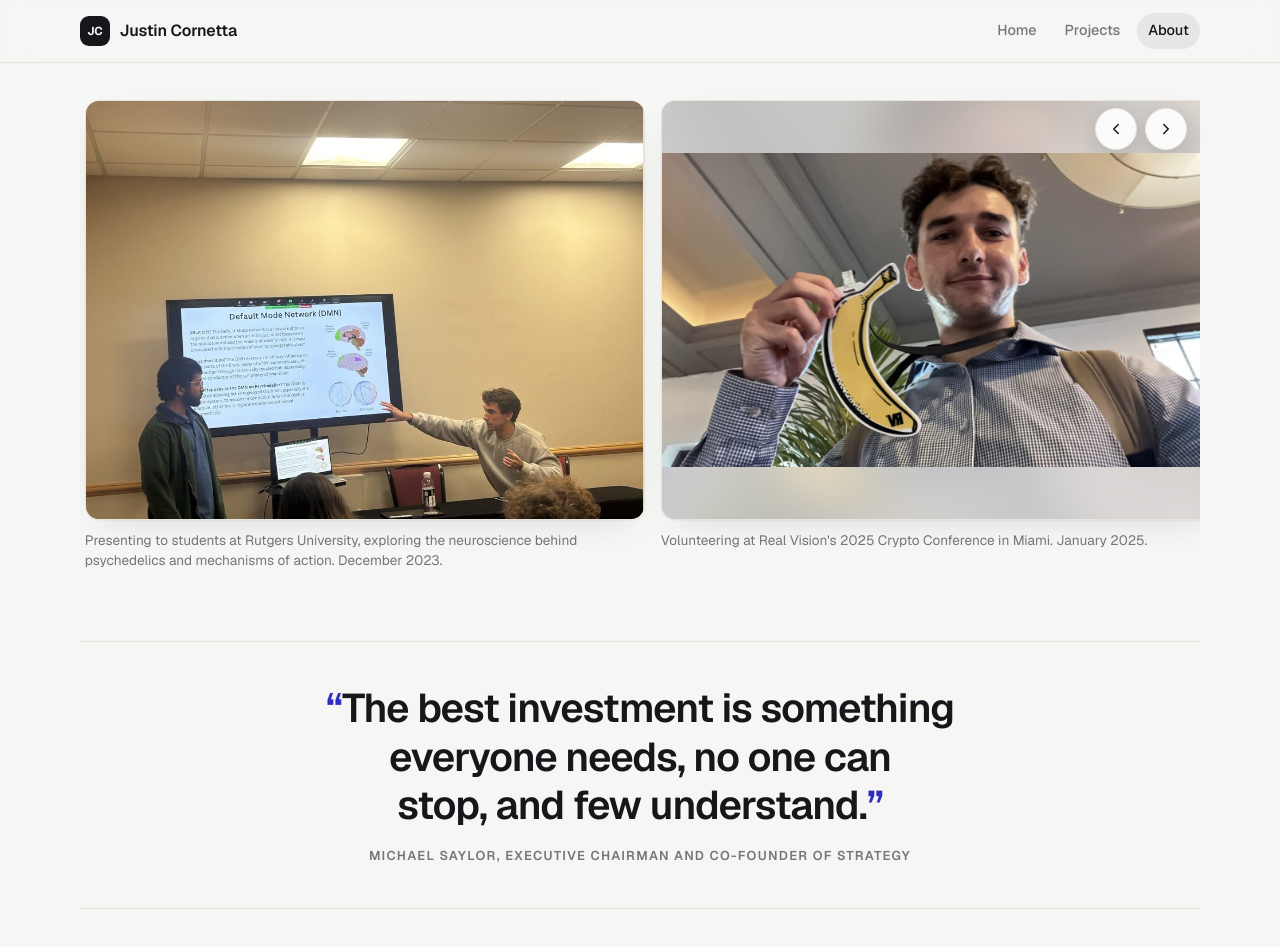
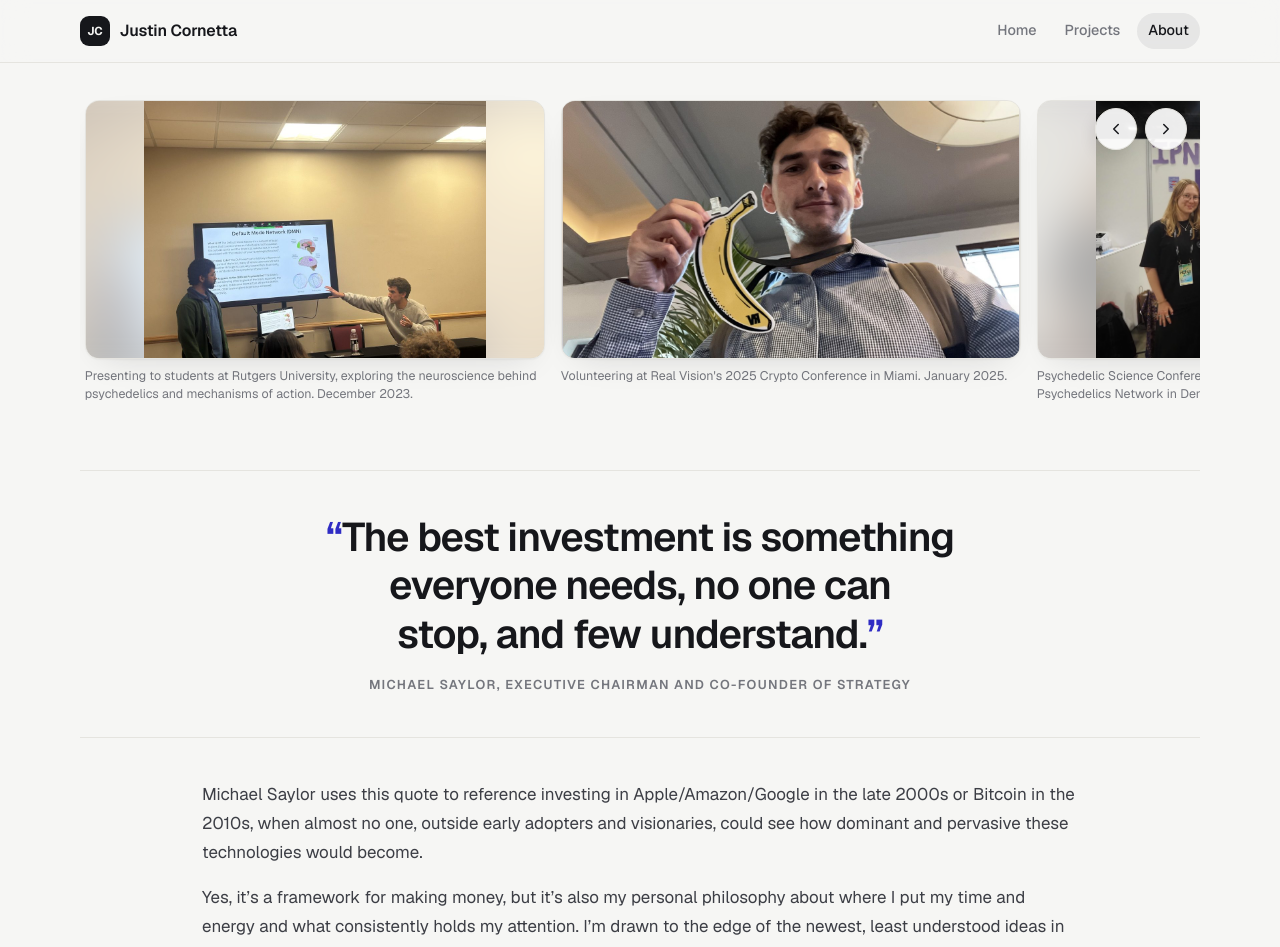
Before and after one commit to justincornetta/personal-website, a Next.js app: page /about in a window 1280 px wide. Shown: the top 947 px of the page. Built offline with nearby package versions, Linux system fonts and the light colour scheme.

Commit message:
Refresh About page content and layout

```diff
--- a/content/about.mdx
+++ b/content/about.mdx
@@ -41,29 +41,29 @@ media:
     caption: "Research project exploring the dichotomy between current clinical literature and public perception. May 2021."
 ---
 
-It’s the line I keep coming back to. It’s a motto for where I spend my time, energy, and capital, and it best captures the subjects I’m drawn to. Saylor uses this quote to reference investing in Apple/Amazon/Google in the late 2000s or Bitcoin in the 2010s, when almost no one, outside early adopters and visionaries, could see how dominant and pervasive these technologies would become.
+Michael Saylor uses this quote to reference investing in Apple/Amazon/Google in the late 2000s or Bitcoin in the 2010s, when almost no one, outside early adopters and visionaries, could see how dominant and pervasive these technologies would become.
 
-Yes, it’s a framework for making money, but it’s also a personal philosophy about where I put my time and energy and what consistently holds my attention. I’m drawn to the edge of the newest, least understood ideas in technology and medicine, before the consensus forms. That’s what pulled me into healthcare, psychedelic medicine, bitcoin, energy, and technology/AI.
+Yes, it’s a framework for making money, but it’s also my personal philosophy about where I put my time and energy and what consistently holds my attention. I’m drawn to the edge of the newest, least understood ideas in technology and medicine, before a consensus forms. That’s what pulled me into healthcare, psychedelic medicine, bitcoin, energy, and technology/AI.
 
-My experience across these fields spans many roles and projects. It’s given me a well-rounded skill set for navigating new environments, working through complexity, and solving problems. Below, I share more about my interests and experience in each area, along with a bit more about me.
+My experience across these fields spans many roles and projects. It’s given me a well-rounded skill set for navigating new environments, working through complexity, and solving problems. Below, I share more about my interests and experience in each area.
 
 ## Healthcare
 
 The early part of my career has been rooted in healthcare operations. In college, I pivoted from a pre-med path to healthcare management, bringing together my interests in medicine, healthcare, and business. That shift led me to Teladoc Health, the largest virtual-care company in the world.
 
-Over this period, I’ve grown significantly, supported by mentors and shaped by diverse experience across client experience & operations, program management, clinical operations, patient experience, and performance operations. I executed multiple C-suite-level initiatives, including implementing new capabilities in [PRISM](https://www.teladochealth.com/newsroom/press/teladoc-health-connects-digital-community-providers-to-deliver-next-generation-of-virtually-integrated-care), Teladoc’s proprietary care delivery platform, and building a new performance operations function from the ground up. My work at Teladoc has directly led to $4.5M+ in annual cost savings, $1.3M+ in incremental revenue, remediating an at-risk $10M+ client contract, which led to a $20M+ upsell within 12 months, and new commercial opportunities. The breadth of my work and the people I’ve learned from have been an immense foundation as I’ve begun my career, for which I am grateful.
+Over this period, I’ve grown significantly, supported by mentors and shaped by diverse experience across client experience & operations, program management, clinical operations, patient experience, and performance operations. I executed multiple C-suite-level initiatives, including implementing new capabilities in [PRISM](https://www.teladochealth.com/newsroom/press/teladoc-health-connects-digital-community-providers-to-deliver-next-generation-of-virtually-integrated-care), Teladoc’s proprietary care delivery platform, and building a new performance operations function from the ground up. My work at Teladoc has directly led to $4.5M+ in annual cost savings, $1.3M+ in incremental revenue, remediating an at-risk $10M+ client contract, eventually leading to a $20M+ upsell within 12 months, and new commercial opportunities. The breadth of my work and the people I’ve learned from have been an immense foundation as I’ve begun my career, for which I am grateful.
 
 ## Psychedelic medicine
 
-Driven by curiosity and my neuroscience background at the University of Pennsylvania, I’ve been drawn to the science of psychedelic medicine since 2021. In a neuroscience class on hallucinogens, including psilocybin and LSD, I first realized these “drugs” could have immense potential for healing and for advancing science. I became fascinated by the contrast between the positive results from recent clinical literature and my prior negative assumptions, shaped by mainstream perception.
+Driven by curiosity and my neuroscience background at the University of Pennsylvania, I’ve been drawn to the science of psychedelic medicine since 2021. In a neuroscience class on hallucinogens, including psilocybin and LSD, I first realized these “drugs” could have immense potential for healing and advancing science. I became fascinated by the contrast between the positive results from recent clinical literature and my prior negative assumptions, shaped by mainstream perception.
 
-Throughout my time at Penn, I continued learning to better understand the roots of that disconnect (see ["Medicine in History (Health and Societies) Final Project - 2021"](https://www.youtube.com/watch?v=sJ1BDSdRUuc)) and the broader science behind psychedelic medicine. A major inflection point was [hearing personal healing stories directly from clinical trial participants](https://www.youtube.com/watch?v=ccD2FlAWYdE) during a seminar series at Penn, which became my "why" and motivation to stay involved in this industry.
+Throughout my time at Penn, I continued learning to better understand the roots of that disconnect (see [“Medicine in History (Health and Societies) Final Project - 2021”](https://www.youtube.com/watch?v=sJ1BDSdRUuc)) and the broader science behind psychedelic medicine. A major personal inflection point was [hearing personal healing stories directly from clinical trial participants](https://www.youtube.com/watch?v=ccD2FlAWYdE) during a seminar series at Penn, which, to this day, is a major source of motivation for my work in this industry.
 
-Without an outlet to share this passion, I initially felt lost. That’s what led me to restart a psychedelic society during my graduate studies at Rutgers University (see “[RU Psyched Club Manual](https://drive.google.com/file/d/1NF2iuvrhoLAkkLj_odi6kYI9i_AG8Q6w/view?usp=drive_link)”) and to expand the mission on a global scale through the [Intercollegiate Psychedelics Network](https://www.intercollegiatepsychedelics.net/). Within a year at Rutgers, we recruited a team of 7 officers and 250+ members, and organized 9 educational events to advance responsible psychedelic discourse and community at Rutgers University. As a result, we were invited to join the New Jersey Psilocybin Coalition to support advocacy of [NJS2283: Psilocybin Behavioral Health Access and Services Act](https://www.njleg.state.nj.us/bill-search/2024/S2283/bill-text?f=S2500&n=2283_R1). At IPN, we’ve grown to 2,100+ members across 70+ countries, supporting students’ professional growth and career development through hundreds of hours of free programming.
+Without an outlet to share this passion, I initially felt lost. That’s what led me to restart a psychedelic society during my graduate studies at Rutgers University (see “[RU Psyched Club Manual](https://drive.google.com/file/d/1NF2iuvrhoLAkkLj_odi6kYI9i_AG8Q6w/view?usp=drive_link)”) and to expand this mission on a global scale through the [Intercollegiate Psychedelics Network](https://www.intercollegiatepsychedelics.net/). Within a year at Rutgers, we recruited a team of 7 officers and 250+ members, and organized 9 educational events to advance responsible psychedelic discourse and community at Rutgers University. As a result, we were invited to join the New Jersey Psilocybin Coalition to support advocacy of [NJS2283: Psilocybin Behavioral Health Access and Services Act](https://www.njleg.state.nj.us/bill-search/2024/S2283/bill-text?f=S2500&n=2283_R1). At IPN, we’ve grown to 2,100+ members across 70+ countries, supporting students’ professional growth and career development through hundreds of hours of free programming.
 
 Today, I’m most passionate about expanding my reach in this space as psychedelic medicine enters the mainstream. I care about the path from clinical validation to mainstream access, and I look forward to opportunities to work with individuals and companies to deliver psychedelic therapy safely and efficiently at scale.
 
-## Investing & Markets (Bitcoin, Technology/AI, Energy)
+## Investing & Markets (Bitcoin, Energy, AI & Technology)
 
 In my spare time, I write and share market research at @jmjcapital across individual companies, macroeconomics, Bitcoin, energy, technology, and psychedelic medicine. I enjoy understanding businesses from the inside out and forming a view before the consensus does.
 
@@ -71,18 +71,14 @@ JMJ Capital started in 2021 as a joke among a few friends (JMJ stands for Justin
 
 Today, I share this passion with a broader group of friends and an online community on X. The industries I research are rooted in my core philosophy of investing in areas with asymmetry.
 
-- **Bitcoin:** Bitcoin is a savings technology the world has never had. Every prior form of money, from rai stone to metals to fiat, fails on scarcity, portability, and/or decentralization, which is exactly how governments debase currency and quietly erode people's savings, from [coin clipping during the Roman Empire](https://onrampbitcoin.com/knowledge-center/what-is-coin-clipping-the-original-form-of-currency-debasement) to [1930s US gold seizures](https://en.wikipedia.org/wiki/Executive_Order_6102) to [Venezuela's hyperinflation](https://www.youtube.com/watch?v=XbKQ9_RFIJc) and [today's cost-of-living crisis](https://wtfhappenedin1971.com/). Bitcoin is the first money that is scarce, divisible, portable, and decentralized at once, which gives individuals real protection from government overreach and monetary debasement. Most people dismiss it as magic internet money because they have never questioned the money they inherited.
-- **Energy:** We are in the middle of an energy transformation, accelerated by electrification and AI's rising power demand. Headlines fixate on nuclear, gas, and coal, but [solar, wind, and battery storage keep winning new grid capacity because they are accessible, cheap today](https://x.com/jmjcapital/status/1939073824684941636/photo/1) and only getting cheaper every year, [driven by steep learning curves](https://x.com/jmjcapital/status/1743820001566400687?s=20). I pay closest attention to battery storage: it solves the intermittency of renewables and [makes existing gas and nuclear more efficient by allowing gas/nuclear at 100% capacity while the battery manages the supply/demand imbalance](https://x.com/jmjcapital/status/1981328994394845293?s=20). A trillion-dollar market solving for a persistent problem of meeting today’s accelerating energy demands.
-- **AI/Technology:** Many still call AI a bubble like the 2001 dot-com era, but the loudest skeptics usually are not daily users. Using Claude Opus 4.5 and OpenClaw after the initial release made it obvious to me that we are in the early innings of a real technological shift. Pairing that with what I know about energy, especially the physical constraints and long lead times to add power to the grid, pointed me to the opportunity of investing in companies with the resources to build out the AI infrastructure. [That thesis led me to companies like IREN, CIFR, and WULF in 2024.](https://x.com/jmjcapital/status/1931367978353688635)
+- **Bitcoin:** every form of money before it, from rai stones to metals to fiat, has failed on scarcity, portability, or decentralization, which is how governments have quietly debased currency for centuries, from Roman coin clipping to Venezuela's hyperinflation to today's cost-of-living crisis. Bitcoin is the first money that is scarce, portable, and decentralized at once, giving individuals real protection from that debasement. Most people dismiss it as magic internet money because they have never questioned the money they inherited.
+- **Energy:** we're in the middle of an energy transformation, driven by electrification and AI's rising power demand. [Solar, wind, and battery storage keep winning new grid capacity](https://x.com/jmjcapital/status/1939073824684941636/photo/1) because they're cheap today and getting cheaper, [driven by learning curves.](https://x.com/jmjcapital/status/1743820001566400687?s=20) I pay closest attention to battery storage, since it solves renewables' intermittency problem and [enables us to get more out of existing energy infrastructure without additional transmission](https://x.com/jmjcapital/status/1981328994394845293?s=20).
+- **AI & Technology:** the loudest skeptics calling AI a bubble are rarely daily users of the tools. Pairing what I've seen since the release of Claude Opus 4.5 and OpenClaw with what I know about the physical constraints on the power grid pointed me to companies building AI infrastructure with the fastest time to power, [which led me to companies like IREN, CIFR, and WULF in 2024.](https://x.com/jmjcapital/status/1931367978353688635)
 
-Beyond building wealth, investing has sharpened how I see the world and how companies operate. Through investing, I’ve learned patience, discipline, risk management, and critical thinking, lessons I can carry into everything else I do.
+Beyond building wealth, investing has sharpened how I see the world and how companies operate. Through investing, I’ve learned patience, discipline, risk management, and critical thinking - lessons I can carry into everything else I do.
 
-## Personal Life
+## AI & Technology
 
-As you can see from my career experiences and endeavors, I am a deeply inquisitive person who values compounding new experiences and skills to become a more well-rounded, versatile person. Outside of work, I value experiences and adventures with friends, family, and strangers.
+As a generalist, I used to feel disadvantaged, dependent on specialists like engineers to turn ideas into real products and tools. AI has changed that and has now become a large part of my work. Through work and personal life, I’ve used tools like OpenClaw, Claude Code, and Codex for several use cases, including building analytic dashboards, repeatable workflows, and interactive web applications. I will be continuing to expand these skills, as they will only become more important over the coming years as enterprises integrate them into their businesses.
 
-At the time of writing (July 2026), I decided to leave my full-time job to travel. Not to escape work, but because travel offers a unique opportunity to broaden my perspective while creating lifetime memories that, due to life circumstances, many people never get the chance to make. Life is short, and we should make the most of it.
-
-I also value connection with family, friends, teammates, and co-workers, and I try to surround myself with people who share similar goals and values. When I do, whether in work or sports, I feel happier and more productive, and ultimately more successful, because I am motivated to do well for others as much as I am for myself.
-
-Overall, my personal and career experiences have shaped who I am today, and they will continue to compound as I keep working to become a better person.
+You can see examples of my work in the **Projects** section of the website.
--- a/src/app/globals.css
+++ b/src/app/globals.css
@@ -200,11 +200,14 @@ a { color: inherit; text-decoration: none; }
 
 /* ===================== About ===================== */
 .about { padding: clamp(1.25rem, 3vw, 2rem) 0 0; }
-.about__intro-carousel .gallery { position: relative; margin-top: 0; }
-.about__intro-carousel .gallery__track { grid-auto-columns: min(76%, 560px); margin-top: 0; padding-bottom: 0.8rem; }
+.about__highlights { margin-top: 0; }
+.about__highlights .gallery { position: relative; margin-top: 0; }
+.about__highlights .gallery__track { grid-auto-columns: min(58%, 460px); margin-top: 0; padding-bottom: 0.55rem; }
+.about__highlights .gallery--uniform .gallery__frame { aspect-ratio: 16 / 9; }
+.about__highlights .gallery__cap { margin-top: 0.55rem; font-size: 0.78rem; line-height: 1.4; }
 .about-carousel__controls { position: absolute; top: 0.8rem; right: 0.8rem; z-index: 2; display: flex; gap: 0.5rem; }
 .about-carousel__controls .icon-btn { background: color-mix(in srgb, var(--surface) 92%, transparent); box-shadow: 0 6px 18px rgba(22, 23, 27, 0.12); }
-.about__intro-carousel + .pullquote { margin-top: clamp(1.75rem, 3vw, 2.5rem); }
+.about__highlights + .pullquote { margin-top: clamp(1.1rem, 2vw, 1.5rem); }
 .pullquote { margin: clamp(1.8rem, 4vw, 2.8rem) 0 0; padding: clamp(1.6rem, 3.5vw, 2.6rem) 0; border-top: 1px solid var(--line); border-bottom: 1px solid var(--line); }
 .pullquote blockquote { margin: 0 auto; font-size: clamp(1.5rem, 3.6vw, 2.5rem); line-height: 1.22; letter-spacing: -0.025em; font-weight: 600; text-wrap: balance; max-width: 30ch; color: var(--ink); text-align: center; }
 .pullquote .q { color: var(--accent-ink); }
@@ -324,7 +327,16 @@ a { color: inherit; text-decoration: none; }
 .gallery--uniform .gallery__frame::before { content: ""; position: absolute; z-index: -1; inset: -10%; background-image: var(--gallery-image); background-position: center; background-size: cover; filter: blur(24px); opacity: 0.38; transform: scale(1.08); }
 .gallery--uniform .gallery__frame img { position: relative; width: 100%; height: 100%; display: block; object-fit: contain; object-position: center; }
 
-.about-contact { margin-top: clamp(2.5rem, 5vw, 3.5rem); max-width: 420px; }
+.about-contact { margin-top: clamp(3rem, 7vw, 5rem); padding-top: clamp(1.8rem, 4vw, 2.6rem); border-top: 1px solid var(--line); }
+.about-contact h2 { margin: 0; max-width: 28ch; color: var(--ink); font-size: clamp(1.65rem, 3.4vw, 2.5rem); font-weight: 500; letter-spacing: -0.025em; line-height: 1.16; text-wrap: balance; }
+.about-contact__links { display: flex; align-items: flex-end; justify-content: space-between; gap: 1.5rem; margin-top: clamp(1.5rem, 3vw, 2rem); }
+.about-contact__email { display: inline-flex; align-items: center; gap: 0.85rem; color: var(--ink); font-size: clamp(1rem, 2vw, 1.15rem); font-weight: 600; border-bottom: 1px solid currentColor; }
+.about-contact__email span { transition: transform 0.18s var(--ease); }
+.about-contact__email:hover { color: var(--accent-ink); }
+.about-contact__email:hover span { transform: translateX(3px); }
+.about-contact__socials { display: flex; align-items: center; gap: 0.8rem; color: var(--faint); font-size: 0.92rem; }
+.about-contact__socials a { color: var(--ink-soft); border-bottom: 1px solid var(--line); }
+.about-contact__socials a:hover { color: var(--ink); border-bottom-color: var(--ink); }
 
 @media (prefers-reduced-motion: reduce) {
   *, *::before, *::after { animation: none !important; transition: none !important; scroll-behavior: auto !important; }
@@ -335,7 +347,8 @@ a { color: inherit; text-decoration: none; }
   .nav { gap: 0.1rem; }
   .nav__link { padding-inline: 0.5rem; }
   .rail { grid-auto-columns: minmax(260px, 84%); }
-  .about__intro-carousel .gallery__track { grid-auto-columns: min(88%, 480px); }
+  .about__highlights .gallery__track { grid-auto-columns: min(76%, 300px); }
+  .about-contact__links { align-items: flex-start; flex-direction: column; }
 }
 
 @media (max-width: 720px) {
```
Also changed, not shown: src/app/about/page.tsx (+13 -10 lines).
